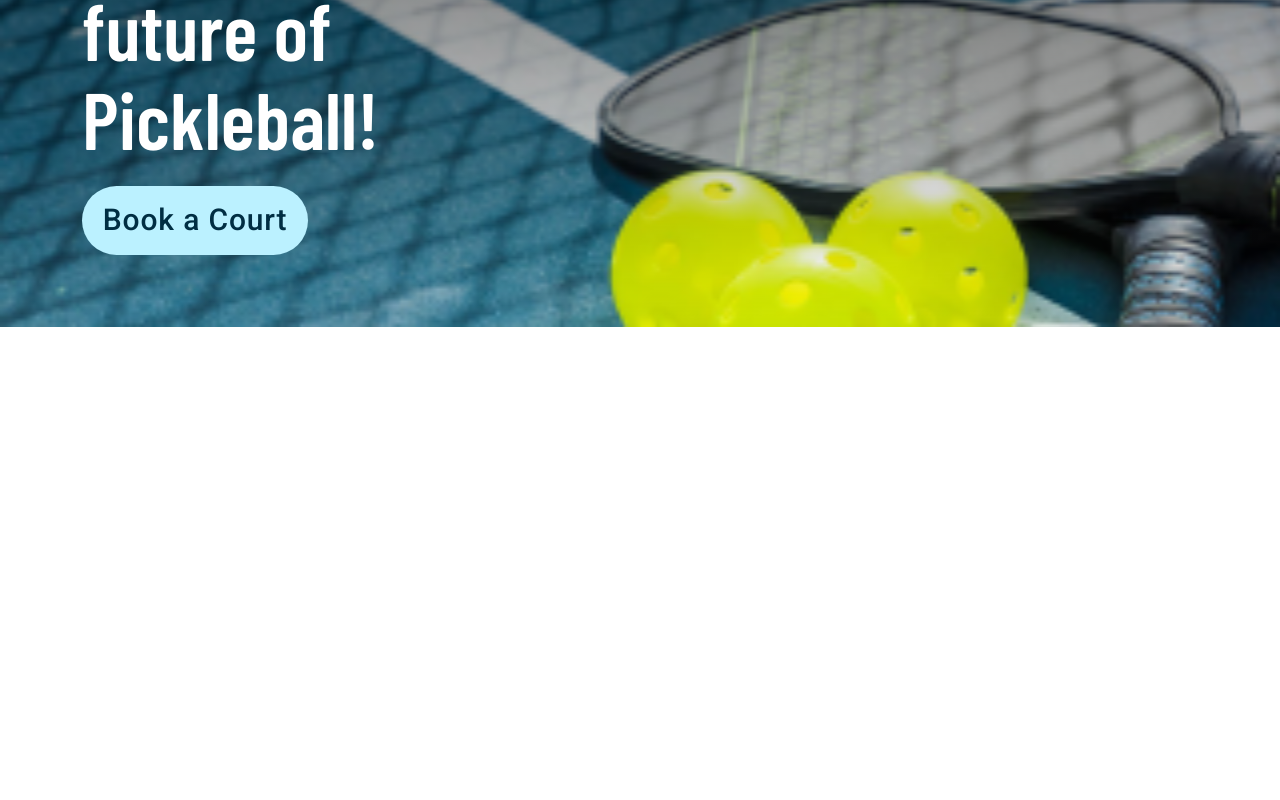
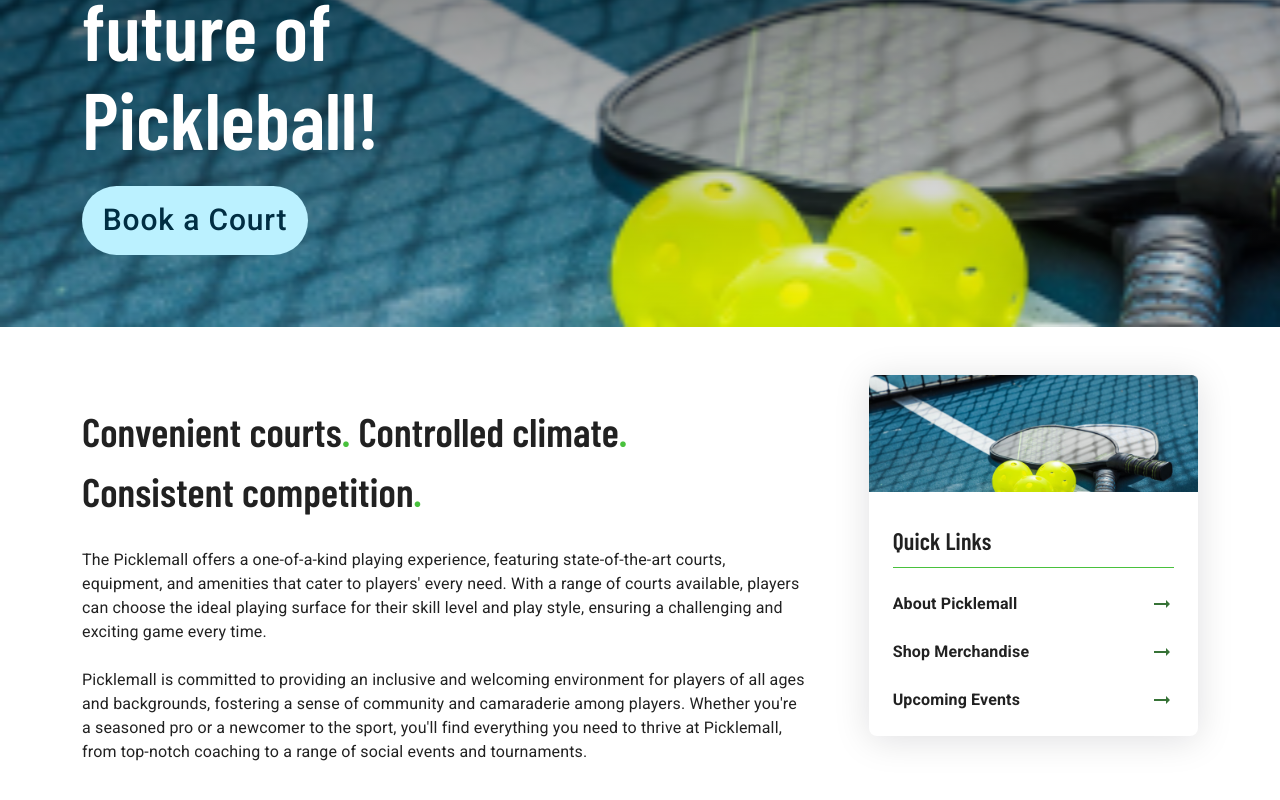
Before and after one commit to petermking18/PickleMall, a React (Create React App) app: page /home in a window 1280 px wide. Shown: the part 314-1114 px from the top of the page. Before the commit the page ends 800 px from the top, so only its background shows below. Built offline with nearby package versions, Linux system fonts and the light colour scheme.

Commit message:
more work on homepage

```diff
--- a/src/Components/Nav2/Nav2.jsx
+++ b/src/Components/Nav2/Nav2.jsx
@@ -35,10 +35,7 @@ export default function Na2() {
                 <Link to='/' className='logo d-inline-block py-2'>
                     <img className='mx-3' src={logo} alt={'Pickle Mall'} />
                 </Link>
-                <Stack direction='row' spacing={8} className='nav-items d-none d-lg-flex'>
-                    {navLinks}
-                </Stack>
-                <Stack direction='row' spacing={4} className='nav-items d-none d-md-flex d-lg-none'>
+                <Stack direction='row' spacing={{md: 4, lg: 8}} className='nav-items d-none d-md-flex'>
                     {navLinks}
                 </Stack>
             </div>
--- a/src/Pages/Home/Home.jsx
+++ b/src/Pages/Home/Home.jsx
@@ -1,9 +1,10 @@
 import React, { useState } from 'react'
+import { Link } from 'react-router-dom'
 import Nav2 from '../../Components/Nav2/Nav2'
 import Card from '../../Components/Card/Card'
 import Footer from "../../Components/Footer/Footer"
-import { ErrorOutline, CheckCircleOutline } from '@mui/icons-material'
-import { Button, CircularProgress, TextField, Select, FormControl, InputLabel, MenuItem } from '@mui/material'
+import { ArrowRightAlt } from '@mui/icons-material'
+import { Button, Stack, CircularProgress, TextField, Select, FormControl, InputLabel, MenuItem } from '@mui/material'
 import Grid from '@mui/material/Unstable_Grid2'
 
 import './Home.scss'
@@ -12,7 +13,28 @@ import racketsPhoto from './Rackets.png'
 
 export default function Home() {
 
-    return <div className='home bg-off-white-2'>
+    const section1QuickLinks = ([
+        {
+            route: '/About',
+            text: 'About Picklemall'
+        },
+        {
+            route: '/Shop',
+            text: 'Shop Merchandise'
+        },
+        {
+            route: '/Events',
+            text: 'Upcoming Events'
+        }
+    ]).map((l, idx) => <div key={idx}>
+        <Link className='quick-link d-flex justify-content-between' to={l.route}>
+            <span className='fw-semibold'>{l.text}</span>
+            {/* <span className='text-kitchen-green bi-arrow-right'></span> */}
+            <ArrowRightAlt className='text-kitchen-green'/>
+        </Link>
+    </div>)
+
+    return <div className='home'>
         <Nav2 />
         <div className='section-1 my-0'>
             <div className='content pt-5'>
@@ -22,5 +44,40 @@ export default function Home() {
                 </div>
             </div>
         </div>
+        <div className='section-2'>
+            <div className='container py-5'>
+                <Grid container spacing={8}>
+                    <Grid xs={12} md={8}>
+                        <h1 className='d-flex flex-wrap font-barlow-condensed'>
+                            <div className='text-nowrap'>Convenient courts<span className='text-pickle-green'>.</span>&nbsp;</div>
+                            <div className='text-nowrap'>Controlled climate<span className='text-pickle-green'>.</span>&nbsp;</div>
+                            <div className='text-nowrap'>Consistent competition<span className='text-pickle-green'>.</span>&nbsp;</div>
+                        </h1>
+                        <p>The Picklemall offers a one-of-a-kind playing experience,
+                            featuring state-of-the-art courts, equipment, and amenities that cater to players' every need.
+                            With a range of courts available, players can choose the ideal playing surface for their skill level and play style,
+                            ensuring a challenging and exciting game every time.
+                            <br />
+                            <br />
+                            Picklemall is committed to providing an inclusive and welcoming environment for players of all ages and backgrounds,
+                            fostering a sense of community and camaraderie among players. Whether you're a seasoned pro or a newcomer to the sport,
+                            you'll find everything you need to thrive at Picklemall, from top-notch coaching to a range of social events and tournaments.
+                        </p>
+                    </Grid>
+                    <Grid xs={12} md={4}>
+                        <div className='card'>
+                            <img src={racketsPhoto} alt='Pickleball photo' />
+                            <div className='content p-4'>
+                                <h2 className='font-barlow-condensed my-0'>Quick Links</h2>
+                                <hr className='hr-pickle-green mb-4' />
+                                <Stack spacing={3}>
+                                    {section1QuickLinks}
+                                </Stack>
+                            </div>
+                        </div>
+                    </Grid>
+                </Grid>
+            </div>
+        </div>
     </div>
 }
--- a/src/Pages/Home/Home.scss
+++ b/src/Pages/Home/Home.scss
@@ -24,4 +24,32 @@
             }
         }
     }
+
+    .section-2 {
+        h1 {
+            font-size: 40px;
+        }
+
+        .card {
+            img {
+                width: 100%;
+                height: auto;
+            }
+
+            box-shadow: 0px 4px 36px rgba(0, 10, 22, 0.13);
+            border-radius: 8px;
+
+            .quick-link {
+                color: inherit;
+                text-decoration: none;
+                // font-weight: 600;
+            }
+        }
+    }
+
+    hr.hr-pickle-green {
+        height: 1px;
+        background-color: var(--bs-pickle-green);
+        border: none;
+    }
 }
```
